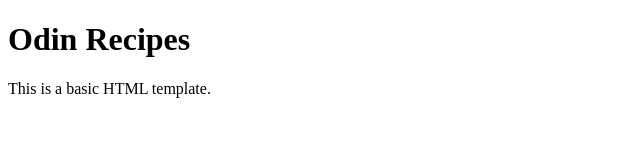
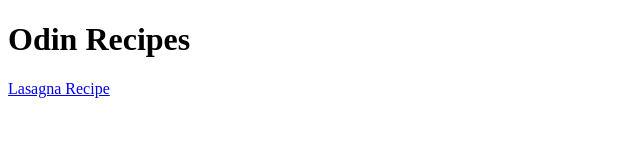
Before and after one commit to np-mate/odin-recipes, a plain HTML site: page index.html in a window 1280 px wide. Shown: the whole page, without its empty margins (0-640 px from the left). Drawn offline with Linux system fonts and the light colour scheme.

Commit message:
added link from index.html to lasagna.html

```diff
--- a/index.html
+++ b/index.html
@@ -7,6 +7,6 @@
 </head>
 <body>
     <h1>Odin Recipes</h1>
-    <p>This is a basic HTML template.</p>
+    <a href="recipes/lasagna.html">Lasagna Recipe</a>
 </body>
 </html>
```
